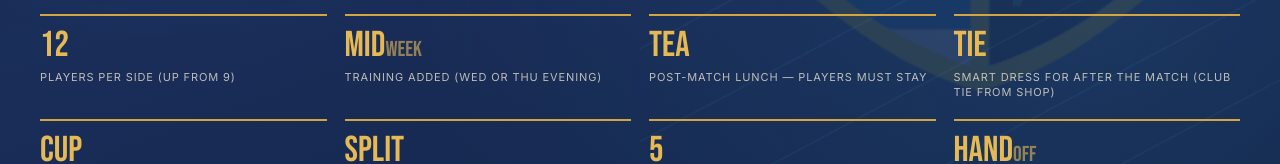
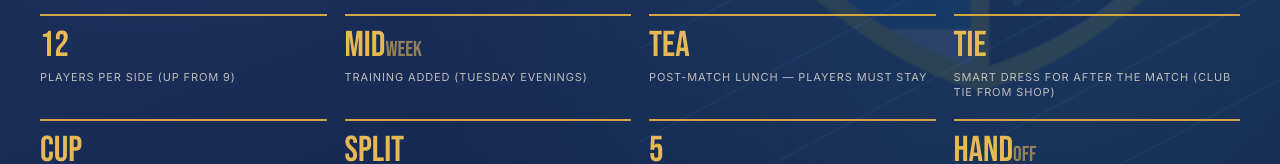
Before and after one commit to ruaneilerd-dev/warlingham-u12-guide, a React (Vite) app: page / in a window 1280 px wide. Shown: the part 782-946 px from the top of the page. Built offline with nearby package versions, Linux system fonts and the light colour scheme.

Commit message:
Midweek training confirmed as Tuesday evenings

```diff
--- a/src/components/FAQ.jsx
+++ b/src/components/FAQ.jsx
@@ -6,7 +6,7 @@ const faqs = [
     q: "What's the weekly time commitment?",
     a: [
       'Expect two touchpoints per week during the season. <strong>Sunday mornings</strong> are the main session — training in early season, then matches from January onwards.',
-      'We also add <strong>midweek training on a Wednesday or Thursday evening</strong> (the exact day is still to be confirmed and will be communicated ahead of the season). Midweek is shorter and focused on skills, fitness, and prepping for the weekend.',
+      'We also add <strong>midweek training on Tuesday evenings</strong>. Midweek is shorter and focused on skills, fitness, and prepping for the weekend.',
       "The half-game rule still applies, so your child will always get meaningful minutes — whether they make every session or not. Consistency helps, but we understand family life happens.",
     ],
   },
--- a/src/components/Hero.jsx
+++ b/src/components/Hero.jsx
@@ -32,7 +32,7 @@ const Hero = () => {
           </div>
           <div className="hero-stat">
             <div className="hero-stat-number">MID<span style={{ fontSize: '0.6em', opacity: 0.6 }}>WEEK</span></div>
-            <div className="hero-stat-label">Training added (Wed or Thu evening)</div>
+            <div className="hero-stat-label">Training added (Tuesday evenings)</div>
           </div>
           <div className="hero-stat">
             <div className="hero-stat-number">TEA</div>
--- a/src/components/SeasonTimeline.jsx
+++ b/src/components/SeasonTimeline.jsx
@@ -14,7 +14,7 @@ const SeasonTimeline = () => {
             <div className="timeline-month">SEPTEMBER</div>
             <div className="timeline-phase">Phase 1 &middot; Pre-Christmas</div>
             <div className="timeline-title">Season begins</div>
-            <div className="timeline-desc">Return to training. Sunday sessions plus midweek training begins on a <strong>Wednesday or Thursday evening</strong> (day to be confirmed).</div>
+            <div className="timeline-desc">Return to training. Sunday sessions plus midweek training on <strong>Tuesday evenings</strong>.</div>
           </div>
 
           <div className="timeline-item reveal">
--- a/src/components/WaterfallCup.jsx
+++ b/src/components/WaterfallCup.jsx
@@ -6,7 +6,7 @@ const WaterfallCup = () => {
       <div className="chapter-inner">
         <div className="chapter-number">05</div>
         <div className="chapter-eyebrow reveal">Chapter Five</div>
-        <h2 className="chapter-title reveal">The Surrey<br/><span className="accent">Waterfall Cup.</span></h2>
+        <h2 className="chapter-title reveal">The Surrey<br /><span className="accent">Waterfall Cup.</span></h2>
         <p className="chapter-lead reveal">A &ldquo;waterfall&rdquo; format sounds complex &mdash; it isn&rsquo;t. It simply means teams are placed into tiers based on strength, so the games are closely matched and genuinely competitive. No one gets hammered. No one cruises.</p>
 
         <div className="waterfall-diagram reveal">
@@ -59,7 +59,7 @@ const WaterfallCup = () => {
             <div className="cup-fact-label">Format</div>
             <div className="cup-fact-value">~5 rounds</div>
             <div className="cup-fact-note">Tier-based pools &mdash; round robin or waterfall.</div>
-          </div>
+          </div>https://warlingham-u12-guide.vercel.app/
           <div className="cup-fact reveal">
             <div className="cup-fact-label">Points</div>
             <div className="cup-fact-value">Wins, draws &amp; bonuses</div>
```
